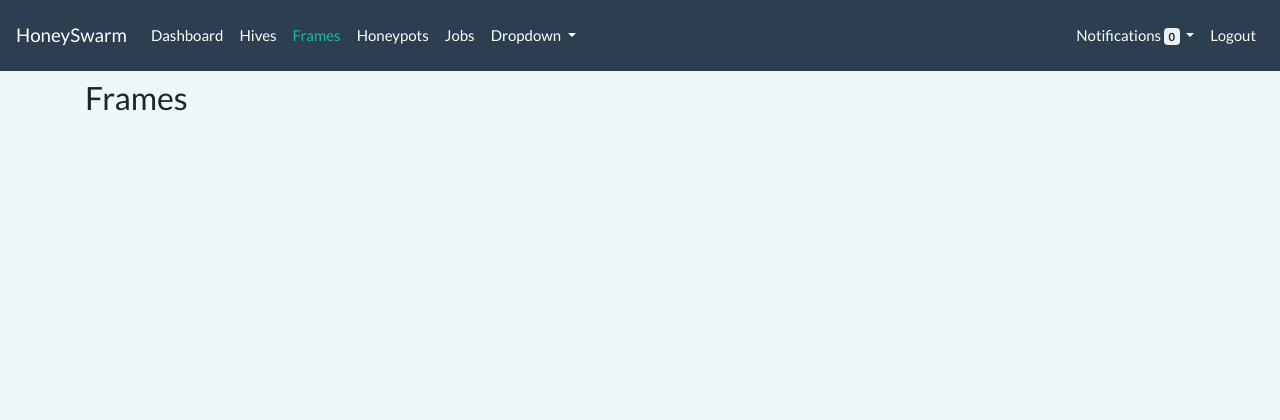
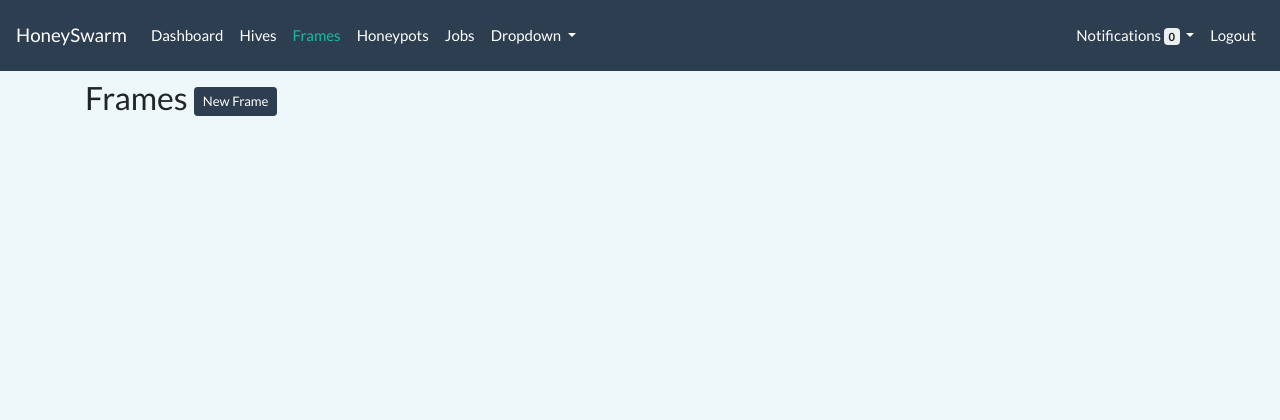
Before and after one commit to honeyswarm/honeyswarm, a Flask app: page /frames in a window 1280 px wide. Shown: the top 420 px of the page. Run offline with Flask 2, Linux system fonts and the light colour scheme; the visitor is signed in with stand-in values (Sample User, id 1); some libraries are stand-ins or nearby versions.

Commit message:
Create Frame from UI

```diff
--- a/honeyswarm/frames.py
+++ b/honeyswarm/frames.py
@@ -73,6 +73,43 @@ def show_frame(frame_id):
         object_id=frame_id,
         data_url="frames"
         )
+
+
+@frames.route('/frames/create/', methods=['POST'])
+@login_required
+def create_frame():
+
+    json_response = {"success": False}
+
+    try:
+        new_frame = Frame()
+        new_frame.name = request.form.get('frame_name')
+        os_list = request.form.get('supported_os')
+        new_frame.supported_os = [x for x in os_list.split(',')]
+        new_frame.description = request.form.get('frame_description')
+        new_frame.frame_state_file = request.form.get('frame_state_file')
+        new_frame.save()
+
+        frame_id = new_frame.id
+        state_path = os.path.join(SALT_STATE_BASE, 'frames', str(frame_id))
+        state_name = "{0}.sls".format(new_frame.frame_state_file)
+        state_file_path = os.path.join(state_path, state_name)
+        if not os.path.exists(state_path):
+            os.mkdir(state_path)
+            os.mknod(state_file_path)
+            os.chmod(state_file_path, 0o777)
+
+        json_response['success'] = True
+        json_response['message'] = "Frame Created"
+
+    except Exception as err:
+        json_response['message'] = err
+        print(err)
+
+    return redirect(url_for('frames.frames_list'))
+
+    return jsonify(json_response)
+
 
 @frames.route('/frames/<frame_id>/update/', methods=['POST'])
 @login_required
--- a/honeyswarm/templates/frames.html
+++ b/honeyswarm/templates/frames.html
@@ -7,7 +7,7 @@
 <div class="container">
     <div class="row">
         <div class="col mt-2">
-            <h3>Frames</h3>
+            <h3>Frames <span><button type="button" class="btn btn-sm btn-primary" data-toggle="modal" data-target="#createFrameModal">New Frame</button></span></h3>
         </div>
     </div>
 
@@ -39,7 +39,40 @@
 </div>
 
 
-
+<div id="createFrameModal" class="modal fade" tabindex="-1" role="dialog">
+    <div class="modal-dialog modal-dialog-centered" role="document">
+    <form id="createFrameForm" method="post" action="{{ url_for('frames.create_frame') }}">
+      <div class="modal-content">
+        <div class="modal-body">
+            <div class="form-group">
+                <label for="frame_name">Name</label>
+                <input type="text" class="form-control" id="frame_name" name="frame_name"
+                    value="">
+            </div>
+            <div class="form-group">
+                <label for="frame_state_file">State File</label>
+                <input type="text" class="form-control" id="frame_state_file" name="frame_state_file"
+                    value="">
+            </div>
+            <div class="form-group">
+                <label for="frame_description">Description</label>
+                <textarea class="form-control" id="frame_description" name="frame_description"
+                    rows="5"></textarea>
+            </div>
+            <div class="form-group">
+                <label for="supported_os">Supported OS</label>
+                <input type="text" class="form-control" id="supported_os" name="supported_os"
+                    value="">
+            </div>
+        </div>
+        <div class="modal-footer p-0">
+            <button type="button" class="btn btn-sm btn-secondary" data-dismiss="modal">Close</button>
+            <button type="submit" class="btn btn-sm btn-success" data-loading-text="Loading...">Create</button>
+        </div>
+      </div>
+    </form>
+    </div>
+  </div>
 
 
 {% endblock %}
```
